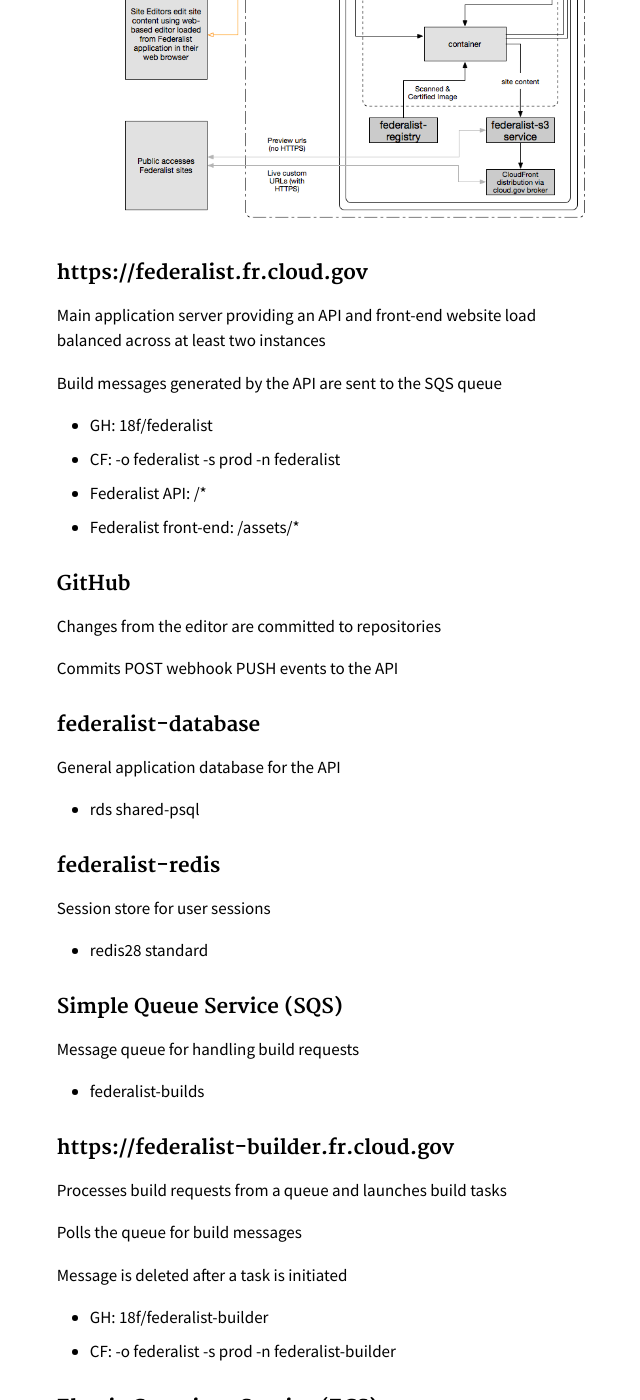
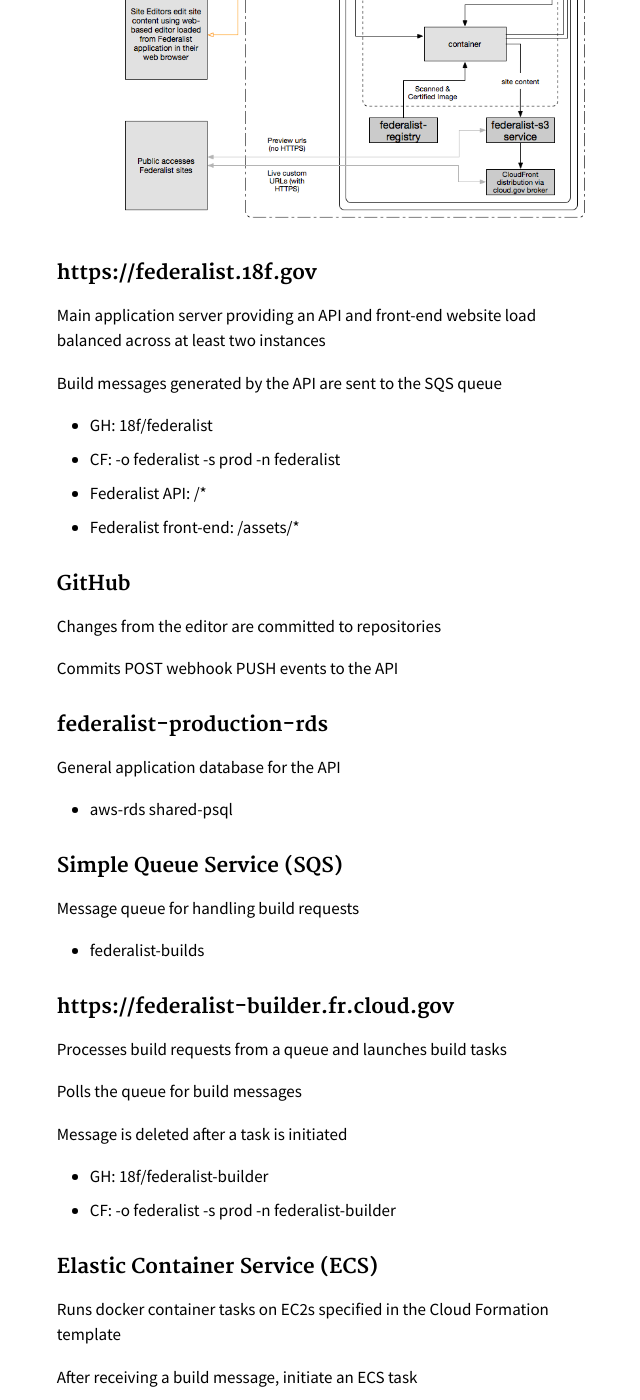
Before and after one commit to Macy-FK/federaliste, a Jekyll site: the page built from pages/how-federalist-works.md, in a window 1280 px wide and 1400 px high, scrolled down 1959 px. Shown: the whole window, without its empty margins (344-984 px from the left). Built offline with Jekyll 4.4.1, drawn with Linux system fonts in a browser that asks for light colours; Markdown is read by kramdown in place of the engine named in the settings.

Commit message:
fix prod url; correct db service name; rm redis service

```diff
--- a/pages/how-federalist-works.md
+++ b/pages/how-federalist-works.md
@@ -33,7 +33,7 @@ Federalist is located on [cloud.gov's GovCloud environment](https://landing.apps
 The diagram for Federalist's architecture is here: [![Diagram of Federalist architecture]({{site.baseurl}}/uploads/Federalist System Diagram 11-28-16.png)]({{site.baseurl}}/uploads/Federalist System Diagram 11-28-16.png)
 
 
-### https://federalist.fr.cloud.gov
+### https://federalist.18f.gov
 
 Main application server providing an API and front-end website load balanced across at least two instances
 
@@ -50,18 +50,11 @@ Changes from the editor are committed to repositories
 
 Commits POST webhook PUSH events to the API
 
-### federalist-database
+### federalist-production-rds
 
 General application database for the API
 
-- rds shared-psql
-
-
-### federalist-redis
-
-Session store for user sessions
-
-- redis28 standard
+- aws-rds shared-psql
 
 
 ### Simple Queue Service (SQS)
```
